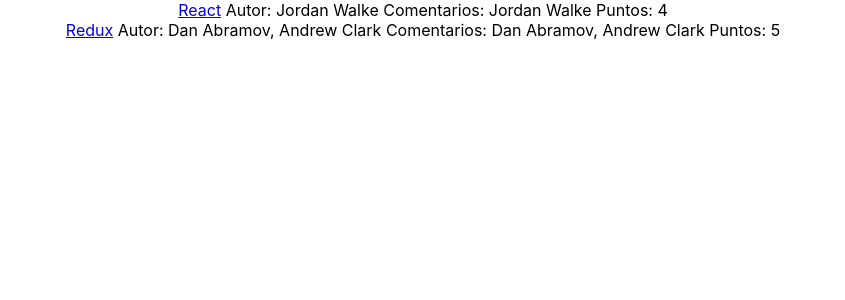
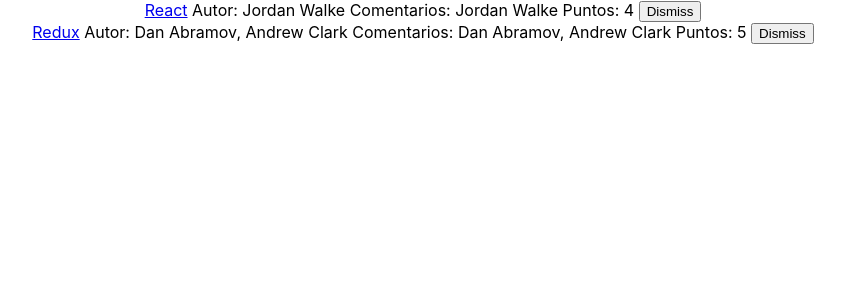
Before and after one commit to lmhsjackson/liga, a React (Create React App) app: page / in a window 1280 px wide. Shown: the top 300 px of the page, without its empty margins (217-1062 px from the left). Built offline with nearby package versions, Linux system fonts and the light colour scheme.

Commit message:
Undertanding automatic binding.

```diff
--- a/src/App.js
+++ b/src/App.js
@@ -26,9 +26,17 @@
     super(props);
 
     this.state = {
-      list: list,
+      list,
     };
+    //this.onDismiss = this.onDismiss.bind(this);
   }
+
+  onDismiss = (id) => {
+    const isNotId = item => item.objectID !== id;
+    const updatedList = this.state.list.filter(isNotId)
+    this.setState({list: updatedList})
+  }
+
   render() {
     return (
       <div className="App">
@@ -40,7 +48,15 @@
           <span> Autor: {item.author}</span>
           <span> Comentarios: {item.author} </span>
           <span> Puntos: {item.points} </span>
-        </div>
+	  <span>
+            <button
+              onClick={() => this.onDismiss(item.objectID)}
+              type="button"
+  	    >
+              Dismiss
+  	    </button>
+  	  </span>
+  	</div>
       )}
       </div>
     );
```
